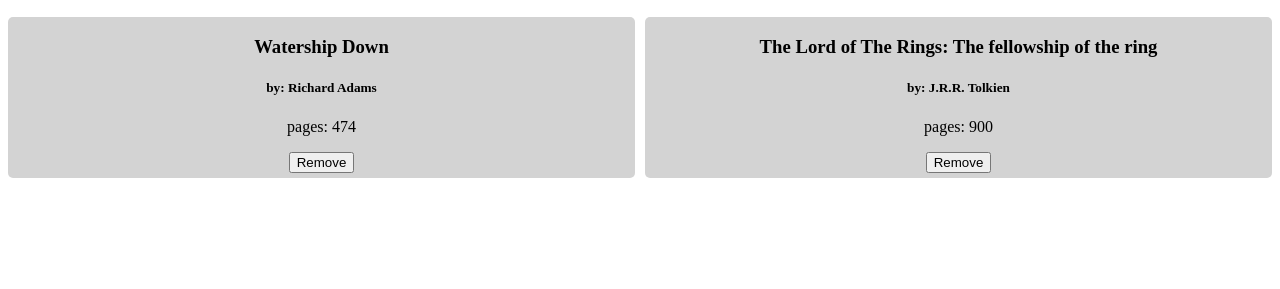
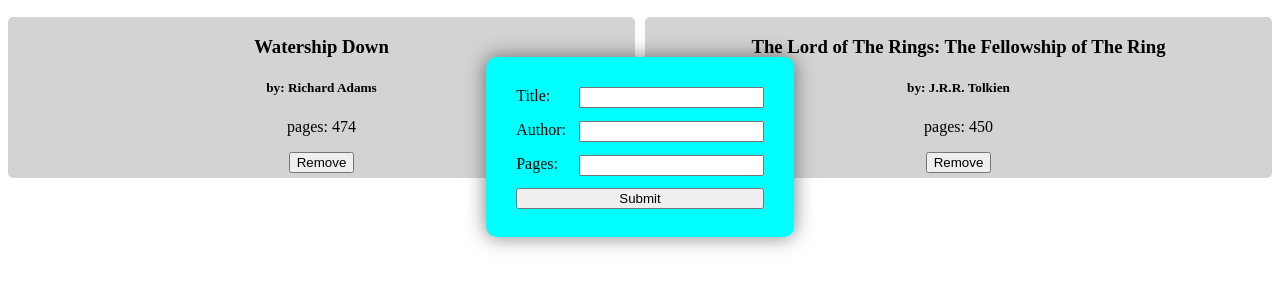
Before and after one commit to reachforthesky/Library, a plain HTML site: page index.html in a window 1280 px wide. Both pictures are taken after a click on the button "Add New Book". Shown: the part 71-360 px from the top of the page. Drawn offline with Linux system fonts and the light colour scheme.

Commit message:
add form modal and implement Add Book button

```diff
--- a/index.html
+++ b/index.html
@@ -15,9 +15,20 @@
     <body>
         <div id="header">
             <h1>My Library</h1>
-            <button>Add New Book</button>
+            <button id="new-book-button">Add New Book</button>
         </div>
         <div id="library"></div>
+        <div id="new-book">
+            <form action="POST" id="my-form">
+                    <label for="title">Title:</label>
+                    <input type="text" name="title" id="title">
+                    <label for="author">Author:</label>
+                    <input type="text" name="title" id="author">
+                    <label for="pages">Pages:</label>
+                    <input type="number" name="pages" id="pages">
+                    <input type="submit" id="submit" onclick="submitBook(event)">
+            </form>
+        </div>
         <!--[if lt IE 7]>
             <p class="browsehappy">You are using an <strong>outdated</strong> browser. Please <a href="#">upgrade your browser</a> to improve your experience.</p>
         <![endif]-->
--- a/scripts.js
+++ b/scripts.js
@@ -61,12 +61,36 @@
 }
 
 const book1 = new Book("Watership Down", "Richard Adams", 474);
-const book2 = new Book("The Lord of The Rings: The fellowship of the ring", "J.R.R. Tolkien", 900);
+const book2 = new Book("The Lord of The Rings: The Fellowship of The Ring", "J.R.R. Tolkien", 450);
 
 addBookToLibrary(book1);
 addBookToLibrary(book2);
 updateLibrary();
 
-myLibrary.forEach(b => {
-    console.log(b.info());
+function submitBook(event){
+    event.preventDefault();
+    let titleField = document.getElementById("title")
+    let title = titleField.value;
+    let authorField = document.getElementById("author")
+    let author = authorField.value;
+    let pagesField = document.getElementById("pages")
+    let pages = pagesField.value;
+
+    let newBook = new Book(title,author,pages)
+    console.log(newBook.info())
+    addBookToLibrary(newBook);
+    updateLibrary();
+
+    let myForm = document.getElementById("new-book");
+    myForm.style.display = "none";
+}
+
+let submit = document.getElementById("submit");
+submit.addEventListener(onclick, submitBook)
+
+let newBookButton = document.getElementById("new-book-button");
+newBookButton.addEventListener("click", function() {
+    let myForm = document.getElementById("new-book");
+    myForm.style.display = "flex";
+    console.log("flex");
 });
--- a/style.css
+++ b/style.css
@@ -1,5 +1,44 @@
 * {
     /* border: 2px solid black; */
+}
+
+#new-book{
+    display: none;
+    position: fixed;
+
+    justify-content: center;
+    left: 0;
+    top: 0;
+    width: 100%;
+    height: 100%;
+    z-index: 1;
+}
+
+#my-form{
+    margin: 10%;
+    max-width: 600px;
+    max-height: 120px;
+    box-shadow: 0 0 20px rgba(0, 0, 0, 0.5);
+    display: grid;
+    grid-template-columns: [labels] auto [controls] 1fr;
+    grid-auto-flow: row;
+    grid-gap: .8em;
+    background-color: aqua;
+    padding: 30px;
+    border-radius: 10px;
+}
+
+#my-form > label {
+    grid-column: labels;
+    grid-row: auto;
+}
+
+#my-form > input {
+    grid-column: controls;
+    grid-row: auto;
+}
+#my-form > input:last-child{
+    grid-column: 1 / 3;
 }
 
 #header {
```
